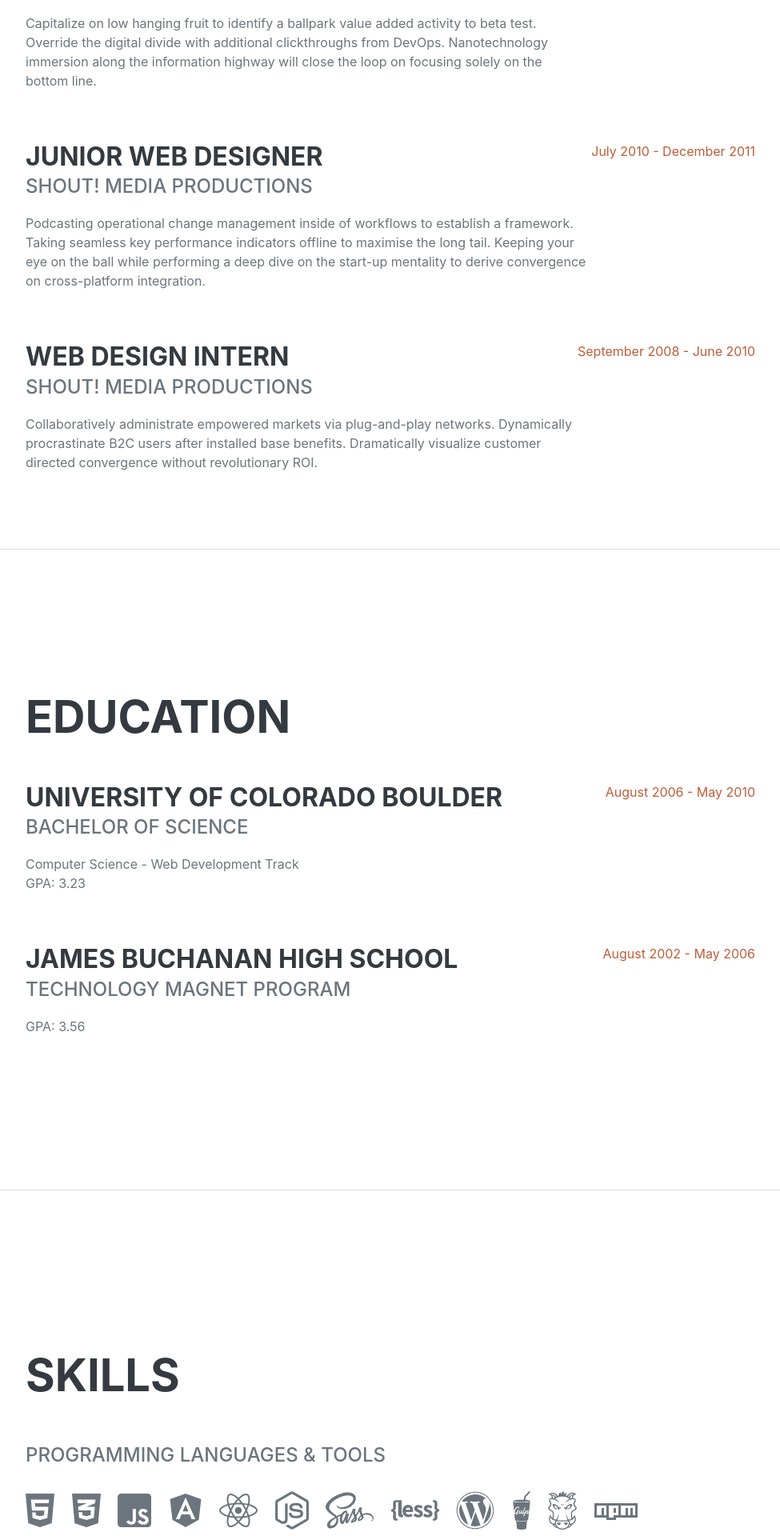
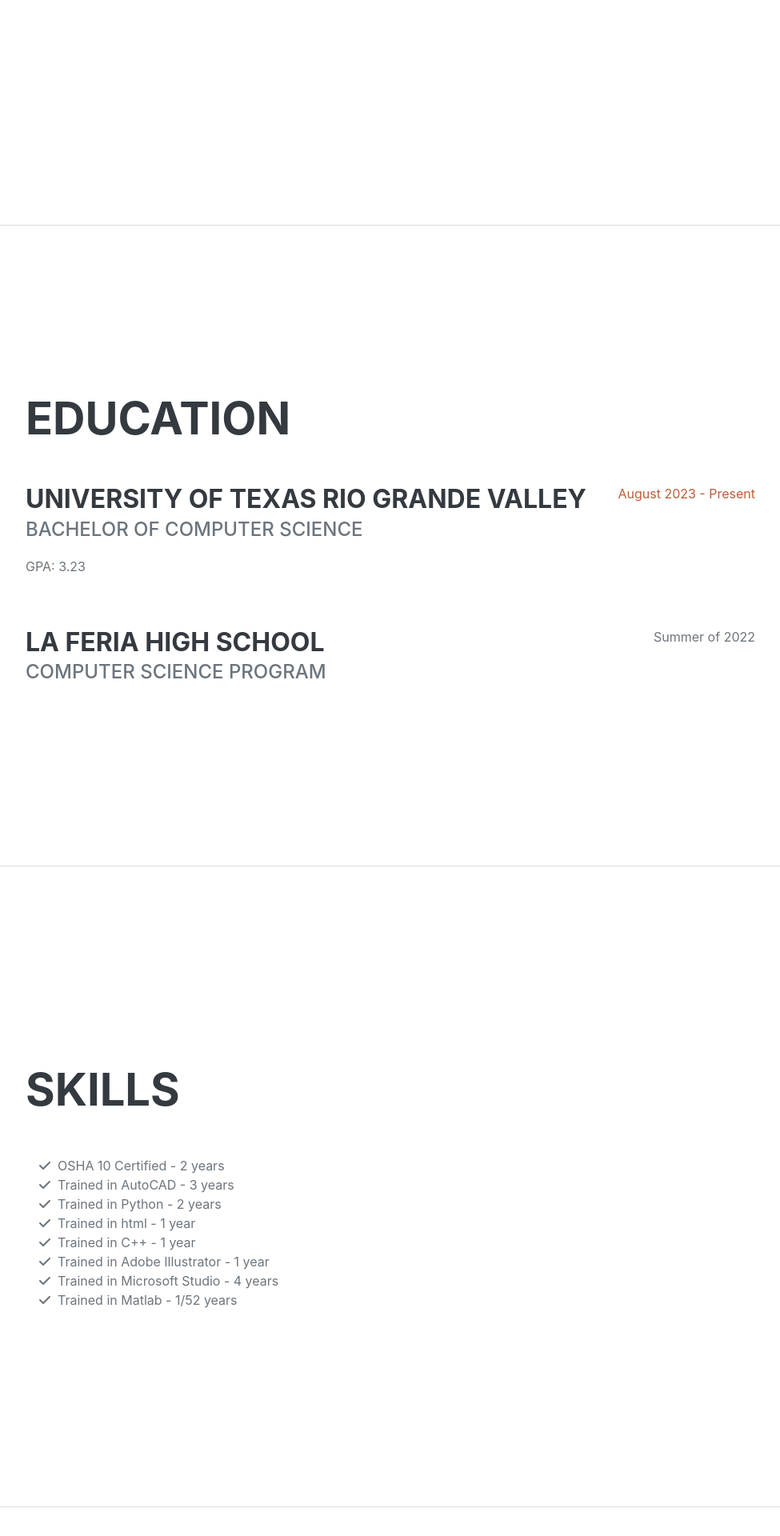
Before and after one commit to JoshJSaldiv/Final.Project.JS, a Flask app: page / in a window 1280 px wide. Shown: the part 1320-3240 px from the top of the page at 80% size, without its empty margins (288-1263 px from the left). Run offline with Flask 3, Linux system fonts and the light colour scheme; some libraries are stand-ins or nearby versions; some web fonts are replaced.

Commit message:
Text has been changed

```diff
--- a/templates/index.html
+++ b/templates/index.html
@@ -44,10 +44,10 @@
                         <span class="text-primary">Saldivar</span>
                     </h1>
                     <div class="subheading mb-5">
-                        3542 North Parker Road · Cheyenne Wells, CO 80810 · (317) 585-8468 ·
-                        <a href="mailto:name@email.com">name@email.com</a>
+                        55555 place road · City, State 80810 · (555) 000-1111 ·
+                        <a href="mailto:name@email.com">joshua.saldivar01@utrgv.edu</a>
                     </div>
-                    <p class="lead mb-5">I am experienced in leveraging agile frameworks to provide a robust synopsis for high level overviews. Iterative approaches to corporate strategy foster collaborative thinking to further the overall value proposition.</p>
+                    <p class="lead mb-5">I am a Computer Science major and Art minor at UTRGV and Im aspiring to become a Game Developer or Game Designer.</p>
                     <div class="social-icons">
                         <a class="social-icon" href="#!"><i class="fab fa-linkedin-in"></i></a>
                         <a class="social-icon" href="#!"><i class="fab fa-github"></i></a>
@@ -63,35 +63,11 @@
                     <h2 class="mb-5">Experience</h2>
                     <div class="d-flex flex-column flex-md-row justify-content-between mb-5">
                         <div class="flex-grow-1">
-                            <h3 class="mb-0">Senior Web Developer</h3>
-                            <div class="subheading mb-3">Intelitec Solutions</div>
-                            <p>Bring to the table win-win survival strategies to ensure proactive domination. At the end of the day, going forward, a new normal that has evolved from generation X is on the runway heading towards a streamlined cloud solution. User generated content in real-time will have multiple touchpoints for offshoring.</p>
+                            <h3 class="mb-0">Student</h3>
+                            <div class="subheading mb-3">University of Texas Rio Grande Valley</div>
+                            <p>Majoring in Computer Science and being educated in art. Acquiring skills in programming and computer software.</p>
                         </div>
-                        <div class="flex-shrink-0"><span class="text-primary">March 2013 - Present</span></div>
-                    </div>
-                    <div class="d-flex flex-column flex-md-row justify-content-between mb-5">
-                        <div class="flex-grow-1">
-                            <h3 class="mb-0">Web Developer</h3>
-                            <div class="subheading mb-3">Intelitec Solutions</div>
-                            <p>Capitalize on low hanging fruit to identify a ballpark value added activity to beta test. Override the digital divide with additional clickthroughs from DevOps. Nanotechnology immersion along the information highway will close the loop on focusing solely on the bottom line.</p>
-                        </div>
-                        <div class="flex-shrink-0"><span class="text-primary">December 2011 - March 2013</span></div>
-                    </div>
-                    <div class="d-flex flex-column flex-md-row justify-content-between mb-5">
-                        <div class="flex-grow-1">
-                            <h3 class="mb-0">Junior Web Designer</h3>
-                            <div class="subheading mb-3">Shout! Media Productions</div>
-                            <p>Podcasting operational change management inside of workflows to establish a framework. Taking seamless key performance indicators offline to maximise the long tail. Keeping your eye on the ball while performing a deep dive on the start-up mentality to derive convergence on cross-platform integration.</p>
-                        </div>
-                        <div class="flex-shrink-0"><span class="text-primary">July 2010 - December 2011</span></div>
-                    </div>
-                    <div class="d-flex flex-column flex-md-row justify-content-between">
-                        <div class="flex-grow-1">
-                            <h3 class="mb-0">Web Design Intern</h3>
-                            <div class="subheading mb-3">Shout! Media Productions</div>
-                            <p>Collaboratively administrate empowered markets via plug-and-play networks. Dynamically procrastinate B2C users after installed base benefits. Dramatically visualize customer directed convergence without revolutionary ROI.</p>
-                        </div>
-                        <div class="flex-shrink-0"><span class="text-primary">September 2008 - June 2010</span></div>
+                        <div class="flex-shrink-0"><span class="text-primary">08/2023 - Present</span></div>
                     </div>
                 </div>
             </section>
@@ -102,20 +78,20 @@
                     <h2 class="mb-5">Education</h2>
                     <div class="d-flex flex-column flex-md-row justify-content-between mb-5">
                         <div class="flex-grow-1">
-                            <h3 class="mb-0">University of Colorado Boulder</h3>
-                            <div class="subheading mb-3">Bachelor of Science</div>
-                            <div>Computer Science - Web Development Track</div>
+                            <h3 class="mb-0">University of Texas Rio Grande Valley</h3>
+                            <div class="subheading mb-3">Bachelor of Computer Science</div>
+                            <div></div>
                             <p>GPA: 3.23</p>
                         </div>
-                        <div class="flex-shrink-0"><span class="text-primary">August 2006 - May 2010</span></div>
+                        <div class="flex-shrink-0"><span class="text-primary">August 2023 - Present</span></div>
                     </div>
                     <div class="d-flex flex-column flex-md-row justify-content-between">
                         <div class="flex-grow-1">
-                            <h3 class="mb-0">James Buchanan High School</h3>
-                            <div class="subheading mb-3">Technology Magnet Program</div>
-                            <p>GPA: 3.56</p>
+                            <h3 class="mb-0">La Feria High School</h3>
+                            <div class="subheading mb-3">Computer science program</div>
+                            <p></p>
                         </div>
-                        <div class="flex-shrink-0"><span class="text-primary">August 2002 - May 2006</span></div>
+                        <div class="flex-shrink-0"><span class="text-primary"></span>Summer of 2022</div>
                     </div>
                 </div>
             </section>
@@ -124,38 +100,38 @@
             <section class="resume-section" id="skills">
                 <div class="resume-section-content">
                     <h2 class="mb-5">Skills</h2>
-                    <div class="subheading mb-3">Programming Languages & Tools</div>
-                    <ul class="list-inline dev-icons">
-                        <li class="list-inline-item"><i class="fab fa-html5"></i></li>
-                        <li class="list-inline-item"><i class="fab fa-css3-alt"></i></li>
-                        <li class="list-inline-item"><i class="fab fa-js-square"></i></li>
-                        <li class="list-inline-item"><i class="fab fa-angular"></i></li>
-                        <li class="list-inline-item"><i class="fab fa-react"></i></li>
-                        <li class="list-inline-item"><i class="fab fa-node-js"></i></li>
-                        <li class="list-inline-item"><i class="fab fa-sass"></i></li>
-                        <li class="list-inline-item"><i class="fab fa-less"></i></li>
-                        <li class="list-inline-item"><i class="fab fa-wordpress"></i></li>
-                        <li class="list-inline-item"><i class="fab fa-gulp"></i></li>
-                        <li class="list-inline-item"><i class="fab fa-grunt"></i></li>
-                        <li class="list-inline-item"><i class="fab fa-npm"></i></li>
-                    </ul>
-                    <div class="subheading mb-3">Workflow</div>
                     <ul class="fa-ul mb-0">
                         <li>
                             <span class="fa-li"><i class="fas fa-check"></i></span>
-                            Mobile-First, Responsive Design
+                            OSHA 10 Certified - 2 years
                         </li>
                         <li>
                             <span class="fa-li"><i class="fas fa-check"></i></span>
-                            Cross Browser Testing & Debugging
+                            Trained in AutoCAD - 3 years
                         </li>
                         <li>
                             <span class="fa-li"><i class="fas fa-check"></i></span>
-                            Cross Functional Teams
+                            Trained in Python - 2 years
                         </li>
                         <li>
                             <span class="fa-li"><i class="fas fa-check"></i></span>
-                            Agile Development & Scrum
+                            Trained in html - 1 year
+                        </li>
+                        <li>
+                            <span class="fa-li"><i class="fas fa-check"></i></span>
+                            Trained in C++ - 1 year
+                        </li>
+                        <li>
+                            <span class="fa-li"><i class="fas fa-check"></i></span>
+                            Trained in Adobe Illustrator - 1 year
+                        </li>
+                        <li>
+                            <span class="fa-li"><i class="fas fa-check"></i></span>
+                            Trained in Microsoft Studio - 4 years
+                        </li>
+                        <li>
+                            <span class="fa-li"><i class="fas fa-check"></i></span>
+                            Trained in Matlab - 1/52 years
                         </li>
                     </ul>
                 </div>
@@ -165,8 +141,8 @@
             <section class="resume-section" id="interests">
                 <div class="resume-section-content">
                     <h2 class="mb-5">Interests</h2>
-                    <p>Apart from being a web developer, I enjoy most of my time being outdoors. In the winter, I am an avid skier and novice ice climber. During the warmer months here in Colorado, I enjoy mountain biking, free climbing, and kayaking.</p>
-                    <p class="mb-0">When forced indoors, I follow a number of sci-fi and fantasy genre movies and television shows, I am an aspiring chef, and I spend a large amount of my free time exploring the latest technology advancements in the front-end web development world.</p>
+                    <p>Apart from being an aspiring game developer, I'm also an aspiring artist who likes listening to videos on writing, literature, myths, and history, is practicing drawing things such as backgrounds, machinery and character designs, and sometimes I spend a bit of time walking around outside.</p>
+                    <p class="mb-0">I tend to enjoy science fiction, fantasy, mythology, and even historical fiction when consuming media. I tend to like learning about different places with their own histories and traditions, as well as how people back then tried to explain certain phenomena.</p>
                 </div>
             </section>
             <hr class="m-0" />
@@ -177,41 +153,7 @@
                     <ul class="fa-ul mb-0">
                         <li>
                             <span class="fa-li"><i class="fas fa-trophy text-warning"></i></span>
-                            Google Analytics Certified Developer
-                        </li>
-                        <li>
-                            <span class="fa-li"><i class="fas fa-trophy text-warning"></i></span>
-                            Mobile Web Specialist - Google Certification
-                        </li>
-                        <li>
-                            <span class="fa-li"><i class="fas fa-trophy text-warning"></i></span>
-                            1
-                            <sup>st</sup>
-                            Place - University of Colorado Boulder - Emerging Tech Competition 2009
-                        </li>
-                        <li>
-                            <span class="fa-li"><i class="fas fa-trophy text-warning"></i></span>
-                            1
-                            <sup>st</sup>
-                            Place - University of Colorado Boulder - Adobe Creative Jam 2008 (UI Design Category)
-                        </li>
-                        <li>
-                            <span class="fa-li"><i class="fas fa-trophy text-warning"></i></span>
-                            2
-                            <sup>nd</sup>
-                            Place - University of Colorado Boulder - Emerging Tech Competition 2008
-                        </li>
-                        <li>
-                            <span class="fa-li"><i class="fas fa-trophy text-warning"></i></span>
-                            1
-                            <sup>st</sup>
-                            Place - James Buchanan High School - Hackathon 2006
-                        </li>
-                        <li>
-                            <span class="fa-li"><i class="fas fa-trophy text-warning"></i></span>
-                            3
-                            <sup>rd</sup>
-                            Place - James Buchanan High School - Hackathon 2005
+                            OSHA 10 Certification
                         </li>
                     </ul>
                 </div>
```
